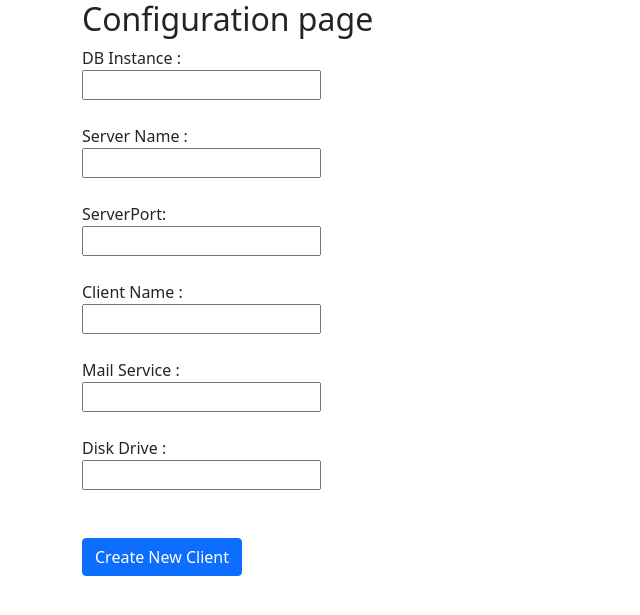
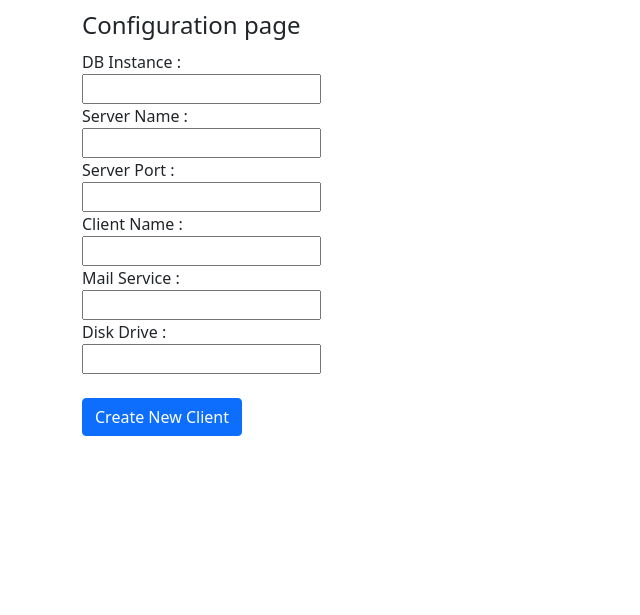
Before and after one commit to GuyR53/FlaskConfigurations, a Flask app: page / in a window 1280 px wide. Shown: the top 615 px of the page, without its empty margins (0-640 px from the left). Run offline with Flask 2, Linux system fonts and the light colour scheme; some libraries are stand-ins or nearby versions.

Commit message:
finished Automationscripts manual folder's configuration

```diff
--- a/main.py
+++ b/main.py
@@ -9,6 +9,7 @@ import json
 from distutils.dir_util import copy_tree
 import shutil
 import os
+from os import path
 import glob
 from flask import Flask,render_template,request
 app= Flask(__name__)
@@ -17,17 +18,24 @@ def index():
     return render_template('index.html')
 
 @app.route('/FormFilled' , methods=['POST'])
+
 def formFilled():
+
+    # def for copying folders with tree
     def copytree2(source, dest):
         dest_dir = os.path.join(dest, os.path.basename(source))
         shutil.copytree(source, dest_dir)
 
+    # Getting Data from the form
     DBInstance=request.form['insname']
     server=request.form['servname']
     serverport=request.form['port']
     clientname=request.form['client']
     mailservice=request.form['mail']
     diskdrive=request.form['disk']
+
+
+    # Creating client new folder
     foldername=clientname+"configured"
     os.chdir("..")
     os.makedirs(foldername)
@@ -36,13 +44,72 @@ def formFilled():
     copytree2("DS_MAJOR\dist", foldername)
     copytree2("QueryBuilder", foldername)
     copy_tree("Project\Credit_Data\Major",foldername+"\Project\Credit_Data\ "+clientname )
+
+
+    # Parsing through CWayJobServicefile.exe.config and changing it
     xmlfile = foldername+"\Project\Credit_Data\ "+clientname+"\CWayJobService\CWayJobService.exe.config"
     tree = ET.parse(xmlfile)
     root = tree.getroot()
     for elm in root.findall(".//setting[@name='instance']/"):
         elm.text = DBInstance
     tree.write(xmlfile)
-    xmlfile1 = r"QueryBuilder\appsettings.json"
+    print(os.getcwd)
+
+
+
+    # Changing .bat files in client folder
+    def ChagingBatFiles(FileName,FolderInClientPath):
+        newfile=(foldername+"\Project\Credit_Data\ "+clientname+str(FolderInClientPath)+str(FileName))
+        with open(newfile, "rt") as bat_file:
+            text = bat_file.readlines()
+
+        new_text = []
+        for line in text:
+            if "D:\Project\Credit_Data\Major" in line:
+                value=diskdrive+":\Project\Credit_Data\ "+clientname
+                value=value.replace(" ","")
+                new_text.append(line.replace("D:\Project\Credit_Data\Major", value))
+
+            elif("d:\Project\Credit_Data\Major" in line):
+                value=diskdrive+":\Project\Credit_Data\ "+clientname
+                value=value.replace(" ","")
+                new_text.append(line.replace("d:\Project\Credit_Data\Major", value))
+
+            elif("d:\Project\Credit_Data\Major\AutomationScripts\Maintenance_Plan.bat" in line):
+                value=diskdrive+":\Project\Credit_Data\ "+clientname+"\AutomationScripts\Maintenance_Plan.bat"
+                value=value.replace(" ","")
+                new_text.append(line.replace("d:\Project\Credit_Data\Major\AutomationScripts\Maintenance_Plan.bat", value))
+            elif("d:\Project\Credit_Data\Major\XMLFileGenerator\XMLGenerator\XMLFileGenerator.bat" in line):
+                value=diskdrive+":\Project\Credit_Data\ "+clientname+"\XMLFileGenerator\XMLGenerator\XMLFileGenerator.bat"
+                value=value.replace(" ","")
+                new_text.append(line.replace("d:\Project\Credit_Data\Major\XMLFileGenerator\XMLGenerator\XMLFileGenerator.bat",value))
+            elif("d:\Project\Credit_Data\Major\XMLForClient" in line):
+                value=diskdrive+":\Project\Credit_Data\ "+clientname+"\XMLForClient"
+                value=value.replace(" ","")
+                new_text.append(line.replace("d:\Project\Credit_Data\Major\XMLForClient",value))
+            elif("d:\Project\Credit_Data\Major\XMLFileGenerator\XMLGenerator" in line):
+                value=diskdrive+":\Project\Credit_Data\ "+clientname+"\XMLFileGenerator\XMLGenerator"
+                value=value.replace(" ","")
+                new_text.append(line.replace("d:\Project\Credit_Data\Major\XMLFileGenerator\XMLGenerator",value))
+            elif("d:\Project\Credit_Data\Major\XMLForReload" in line):
+                value=diskdrive+":\Project\Credit_Data\ "+clientname+"\XMLForReload"
+                value=value.replace(" ","")
+                new_text.append(line.replace("d:\Project\Credit_Data\Major\XMLForReload",value))
+            else:
+                new_text.append(line)
+
+        with open(newfile, "wt") as bat_file:
+            for line in new_text:
+                bat_file.write(line)
+
+
+    ChagingBatFiles("\CIF_Update_Field.bat","\AutomationScripts")
+    ChagingBatFiles("\CMF_Checkpoint_1.bat","\AutomationScripts")
+    ChagingBatFiles("\Start_Maintenance.bat","\AutomationScripts")
+    ChagingBatFiles("\Start_XML_File_Generator.bat","\AutomationScripts")
+    ChagingBatFiles("\Start_XML_Loader.bat", "\AutomationScripts")
+    ChagingBatFiles("\TFI_Checkpoint_1.bat", "\AutomationScripts")
+
     return "Done"
 if __name__=="__main__":
     app.run(debug=True)
--- a/templates/index.html
+++ b/templates/index.html
@@ -6,23 +6,34 @@
 </head>
 <body>
   <div class="container center_div">
-<h2>Configuration page</h2>
+<h4 class="form-control-plaintext">Configuration page</h4>
 
 <form action="/FormFilled" method="post">
-
-  <label >DB Instance :</label><br>
-  <input class="f" type="text" id="insname" name="insname" value=""><br><br>
-  <label >Server Name :</label><br>
-  <input type="text" id="servname" name="servname" value=""><br><br>
-  <label >ServerPort:</label><br>
-  <input class="f" type="text" id="insname" name="port" value=""><br><br>
-   <label >Client Name :</label><br>
-  <input type="text" id="clientname" name="client" value=""><br><br>
-  <label >Mail Service :</label><br>
-  <input class="f" type="text" id="insname" name="mail" value=""><br><br>
-  <label >Disk Drive :</label><br>
-  <input class="f" type="text" id="insname" name="disk" value=""><br><br><br>
-
+<div class="form-group">
+  <label class="form-check-label" >DB Instance :</label><br>
+  <input class="f" type="text" id="insname" name="insname" value=""><br>
+</div>
+<div class="form-group">
+  <label class="form-check-label" >Server Name :</label><br>
+  <input type="text" id="servname" name="servname" value=""><br>
+</div>
+<div class="form-group">
+  <label class="form-check-label" >Server Port :</label><br>
+  <input class="f" type="text" id="insname" name="port" value=""><br>
+</div>
+<div class="form-group">
+   <label class="form-check-label" >Client Name :</label><br>
+  <input type="text" id="clientname" name="client" value=""><br>
+</div>
+<div class="form-group">
+  <label class="form-check-label" >Mail Service :</label><br>
+  <input class="f" type="text" id="insname" name="mail" value=""><br>
+</div>
+<div class="form-group">
+  <label class="form-check-label" >Disk Drive :</label><br>
+  <input class="f" type="text" id="insname" name="disk" value=""><br>
+</div>
+<br>
   <button type="submit" class="btn btn-primary" >Create New Client</button>
 
 </form>
```
